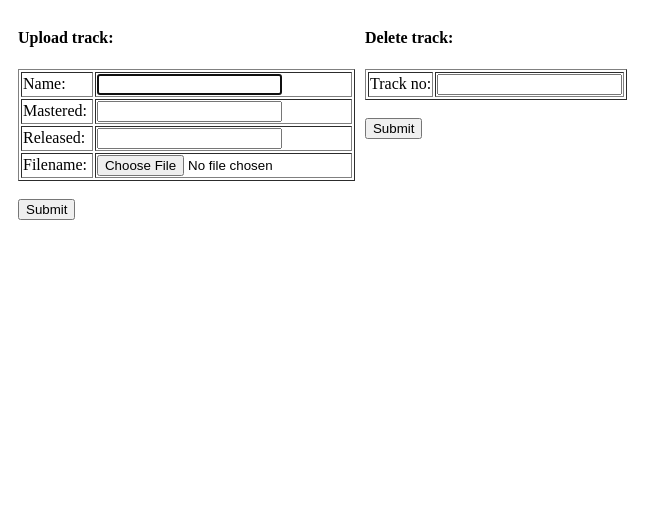
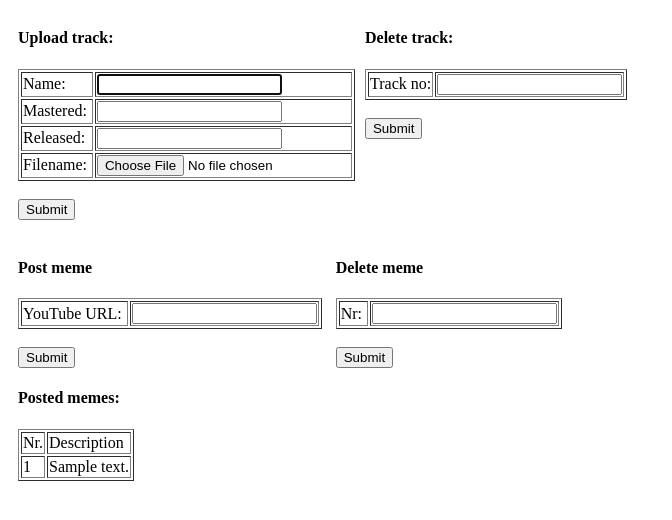
Before and after one commit to teodor-ionesco/mau5, a PHP site: page /mau5/admin/dash in a window 1280 px wide. Shown: the top 520 px of the page, without its empty margins (0-672 px from the left). Run offline with PHP 8.4, Linux system fonts and the light colour scheme; the visitor is signed in with stand-in values (Sample User, id 1); tables that the repository leaves empty hold one stand-in row (values such as "Sample post").

Commit message:
New stuff!
- New management system for memes posting

```diff
--- a/admin/dash.php
+++ b/admin/dash.php
@@ -9,6 +9,7 @@ if(empty($_SESSION['l']))
 
 require_once('m5_bind.php');
 
+$db = new PDO('mysql:host='.DB_HST.';dbname='.DB_NAM, DB_USR, DB_PSS);
 
 ////////// Track upload part.
 if(	!empty($_POST['t_name']) 	&&
@@ -16,8 +17,6 @@ if(	!empty($_POST['t_name']) 	&&
 	!empty($_POST['t_released']) &&
 	!empty($_FILES['t_fname']) )
 {
-	$db = new PDO('mysql:host='.DB_HST.';dbname='.DB_NAM, DB_USR, DB_PSS);
-
 	$name = $_POST['t_name'];
 	$mastered = $_POST['t_mastered'];
 	$released = $_POST['t_released'];
@@ -41,8 +40,6 @@ if(	!empty($_POST['t_name']) 	&&
 ////////// Track delete part.
 if(!empty($_POST['t_number']))
 {
-	$db = new PDO('mysql:host='.DB_HST.';dbname='.DB_NAM, DB_USR, DB_PSS);
-
 	$prepare = $db -> prepare("SELECT filename
 								FROM tracks
 								WHERE tracks.nr = :nr;");
@@ -59,6 +56,54 @@ if(!empty($_POST['t_number']))
 
 	$prepare -> execute([
 		':nr' => $_POST['t_number'],
+	]);
+}
+
+////////// Post meme part.
+if(!empty($_POST['m_url']))
+{
+	$url = preg_replace('@https?://.*\.youtube\.com/watch\?v=@', 'https://www.youtube.com/embed/', $_POST['m_url']);
+	$url = preg_replace('@https?://.*\.?youtu.be/@', 'https://www.youtube.com/embed/', $url);
+
+	if($url !== $_POST['m_url'])
+	{
+		$url = $url . '?rel=0';
+
+		$ch = curl_init($_POST['m_url']);
+			curl_setopt($ch, CURLOPT_RETURNTRANSFER, true);
+			curl_setopt($ch, CURLOPT_FOLLOWLOCATION, true);
+			curl_setopt($ch, CURLOPT_HEADER, 1);
+			curl_setopt($ch, CURLOPT_SSL_VERIFYPEER, 0);
+			curl_setopt($ch, CURLOPT_RETURNTRANSFER, 1);
+			curl_setopt($ch, CURLOPT_SSL_VERIFYHOST, 2);
+			$output = curl_exec($ch);
+		curl_close($ch);
+
+		preg_match('@<span id="eow-title" class="watch-title" dir="ltr" title="(.*)">@', $output, $m);
+
+		$description = $m[1];
+
+		$prepare = $db -> prepare("INSERT
+									INTO memes(url, description)
+									VALUES(:url, :description);");
+		$prepare -> execute([
+			':url' => $url,
+			':description' => $description,
+		]);
+	}
+	else
+	{
+		print('<span style="color:red;">Not a youtube URL.</span>');
+	}
+}
+
+if(!empty($_POST['m_nr']))
+{
+	$prepare = $db -> prepare("DELETE
+								FROM memes
+								WHERE memes.nr = :nr;");
+	$prepare -> execute([
+		':nr' => $_POST['m_nr'],
 	]);
 }
 
@@ -107,5 +152,59 @@ if(!empty($_POST['t_number']))
 			<br>
 			<input type="submit">
 		</form>
+
+		<br><br>
+
+		<form action="dash" method="POST" style="position: relative; display: inline-block; margin-left: 10px;">
+			<h4>Post meme</h4>
+			<table border="1">
+				<tr>
+					<td>YouTube URL:&nbsp;</td>
+					<td><input name="m_url" type="text" required=""></td>
+				</tr>
+			</table>
+			<br>
+			<input type="submit">
+		</form>
+
+		<form action="dash" method="POST" style="display: inline-block; margin-left: 10px;">
+			<h4>Delete meme</h4>
+			<table border="1">
+				<tr>
+					<td>Nr:&nbsp;</td>
+					<td><input name="m_nr" type="text" required=""></td>
+				</tr>
+			</table>
+			<br>
+			<input type="submit">
+		</form>
+
+		<div style="margin-left: 10px;">
+			<h4>Posted memes:</h4>
+			<table border="1px">
+				<thead>
+					<tr>
+						<td>Nr.</td>
+						<td>Description</td>
+					</tr>
+				</thead>
+				<tbody>
+<?php
+
+$rows = ($db -> query('SELECT * FROM memes ORDER BY nr DESC;')) -> fetchAll(PDO::FETCH_ASSOC);
+
+foreach($rows as $key => $array)
+{
+	print('
+		<tr>
+			<td>'.$array['nr'].'</td>
+			<td>'.$array['description'].'</td>
+		</tr>
+	');
+}
+?>
+				</tbody>
+			</table>
+		</div>
 	</body>
 </html>
```
Also changed, not shown: hobby/memes.php (+39 -16 lines), mau5.sql (+34 -2 lines).
